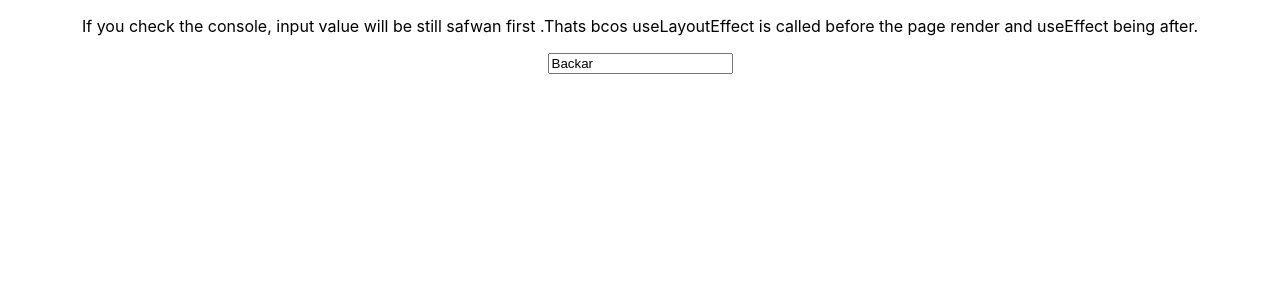
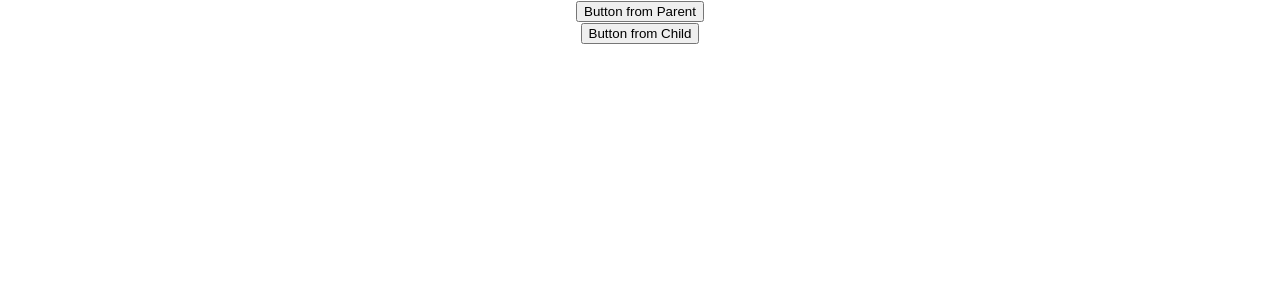
Before and after one commit to SafwanBackar/React-Hooks, a React (Create React App) app: page / in a window 1280 px wide. Shown: the top 300 px of the page. Built offline with nearby package versions, Linux system fonts and the light colour scheme.

Commit message:
useImperativeHandle hook

```diff
--- a/src/App.js
+++ b/src/App.js
@@ -1,4 +1,5 @@
 import './App.css';
+import UseImperativeHandle from './components/ImperativeHandle/UseImperativeHandle';
 import UseEffect from './components/UseEffect';
 import UseLayoutEffect from './components/UseLayoutEffect';
 import UseReducer from './components/UseReducer';
@@ -12,7 +13,8 @@
       {/* <UseReducer/> */}
       {/* <UseEffect/> */}
       {/* <UseRef/> */}
-      <UseLayoutEffect/>
+      {/* <UseLayoutEffect/> */}
+      <UseImperativeHandle/>
     </div>
   )
 }
--- /dev/null
+++ b/src/components/ImperativeHandle/Button.js
@@ -0,0 +1,25 @@
+import React, { forwardRef, useImperativeHandle, useState } from 'react'
+
+const Button = forwardRef((props,ref) => {
+// Forward ref allows to accept a reference from a parent component
+// This is the child component
+const [toggle, setToggle] = useState(false)
+
+useImperativeHandle(ref,()=>({
+    alterToggle(){
+        setToggle(!toggle)
+    }
+}))
+
+  return (
+    <div>
+        <button>Button from Child</button>
+        <br />
+        {toggle && <span>Toggled Text</span>}
+
+
+    </div>
+  )
+})
+
+export default Button
--- /dev/null
+++ b/src/components/ImperativeHandle/UseImperativeHandle.js
@@ -0,0 +1,17 @@
+import React, { useRef } from 'react'
+import Button from './Button'
+
+const UseImperativeHandle = () => {
+
+  const buttonRef = useRef(null)
+
+
+  return (
+    <div>
+      <button onClick={()=> buttonRef.current.alterToggle()}>Button from Parent</button>
+      <Button ref={buttonRef}/>
+    </div>
+  )
+}
+
+export default UseImperativeHandle
```
